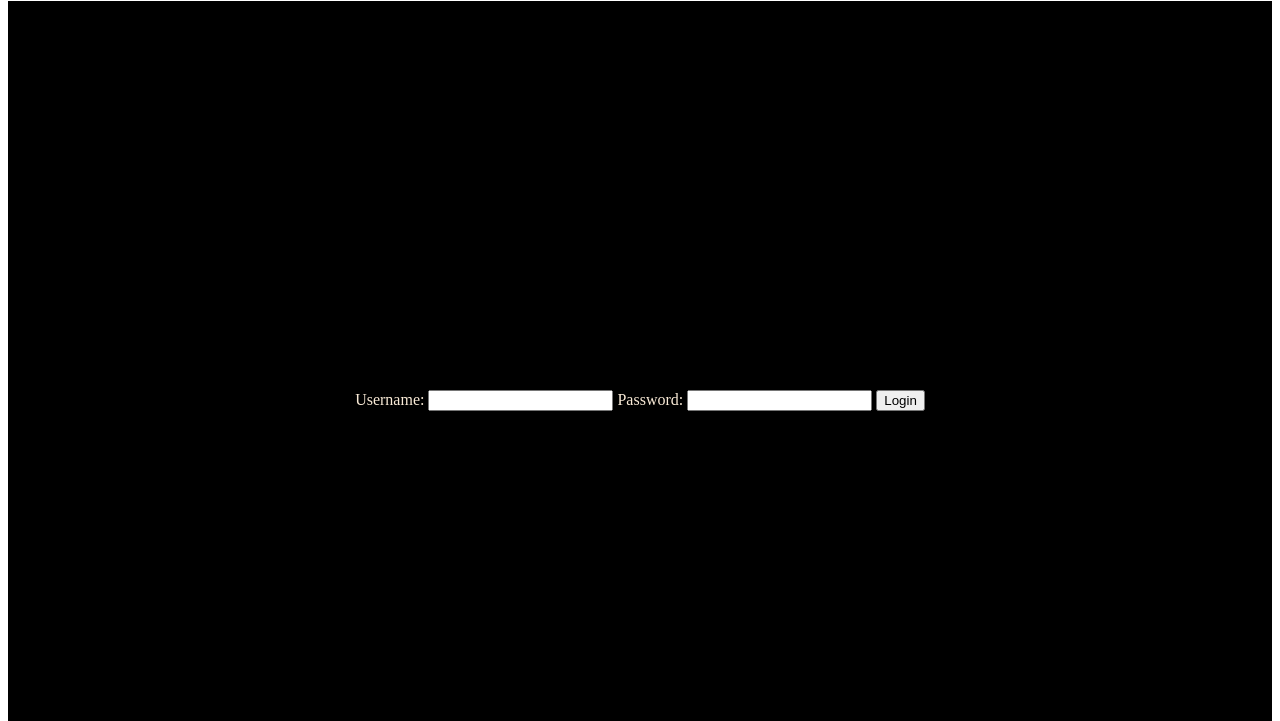
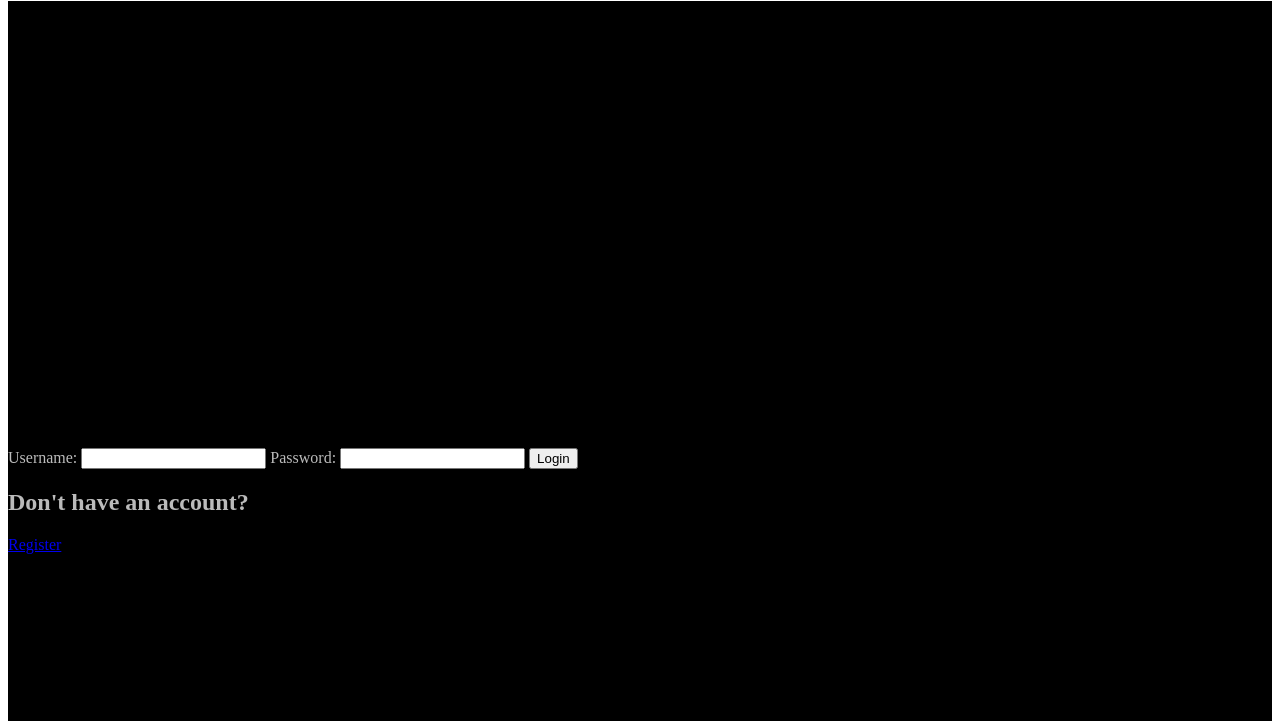
Before and after one commit to ainugiri/Dec2024GitTestRepo, a plain HTML site: page index.html in a window 1280 px wide. Shown: the part 79-800 px from the top of the page. Drawn offline with Linux system fonts and the light colour scheme.

Commit message:
updated index.html from git gui added1

```diff
--- a/index.html
+++ b/index.html
@@ -9,11 +9,13 @@
         .login-container{
             display: flex;
             flex-direction: column;
-            align-items: center;
+            align-items: left;
             justify-content: center;
-            height: 100vh;
-            color: antiquewhite;
+            height: 120vh;
+            color: #bbb;
             background-color: black;
+            padding: 20px;
+            padding-left: 0%;
         }
     </style>
 </head>
@@ -30,6 +32,11 @@
 
             <button type="submit">Login</button>
         </form>
+        <section>
+            <h2>Don't have an account?</h2>
+            <a href="/register">Register</a>
+
+        </section>
     </div>
 </body>
 </html>
```
